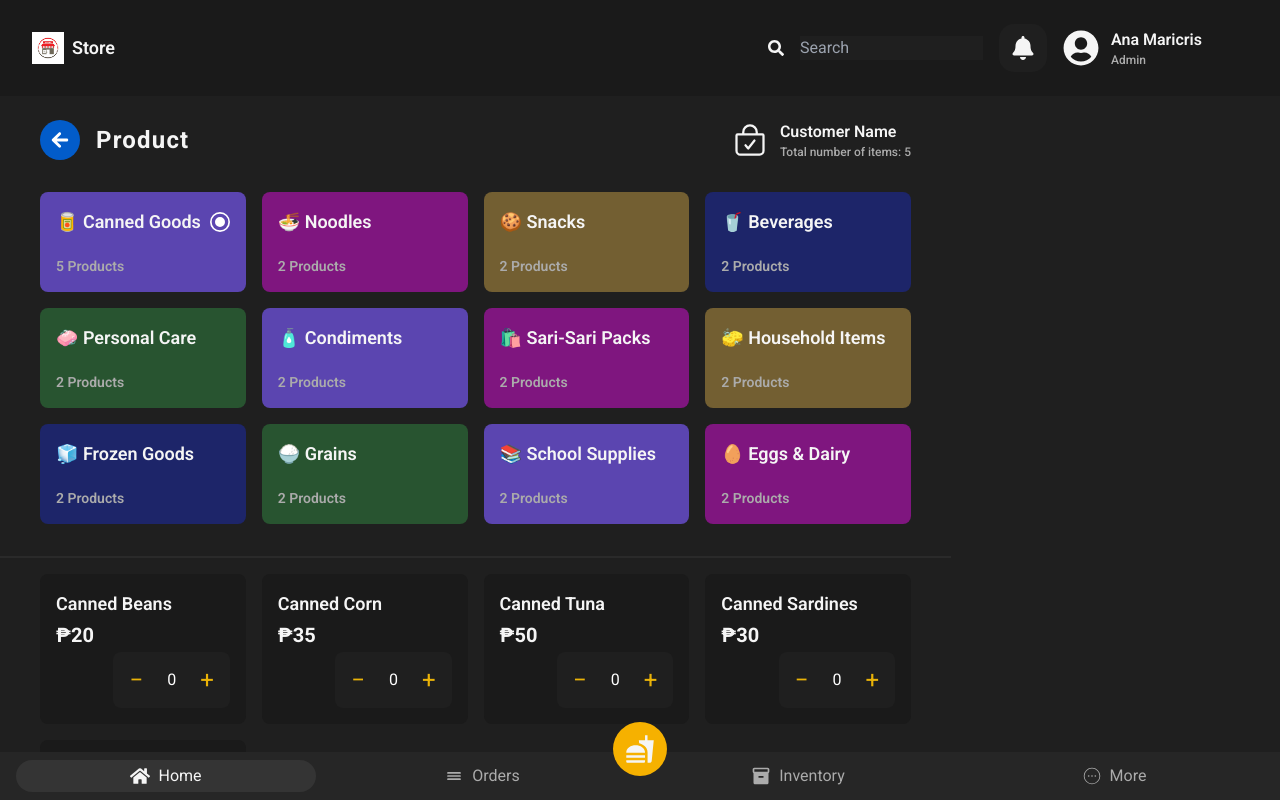
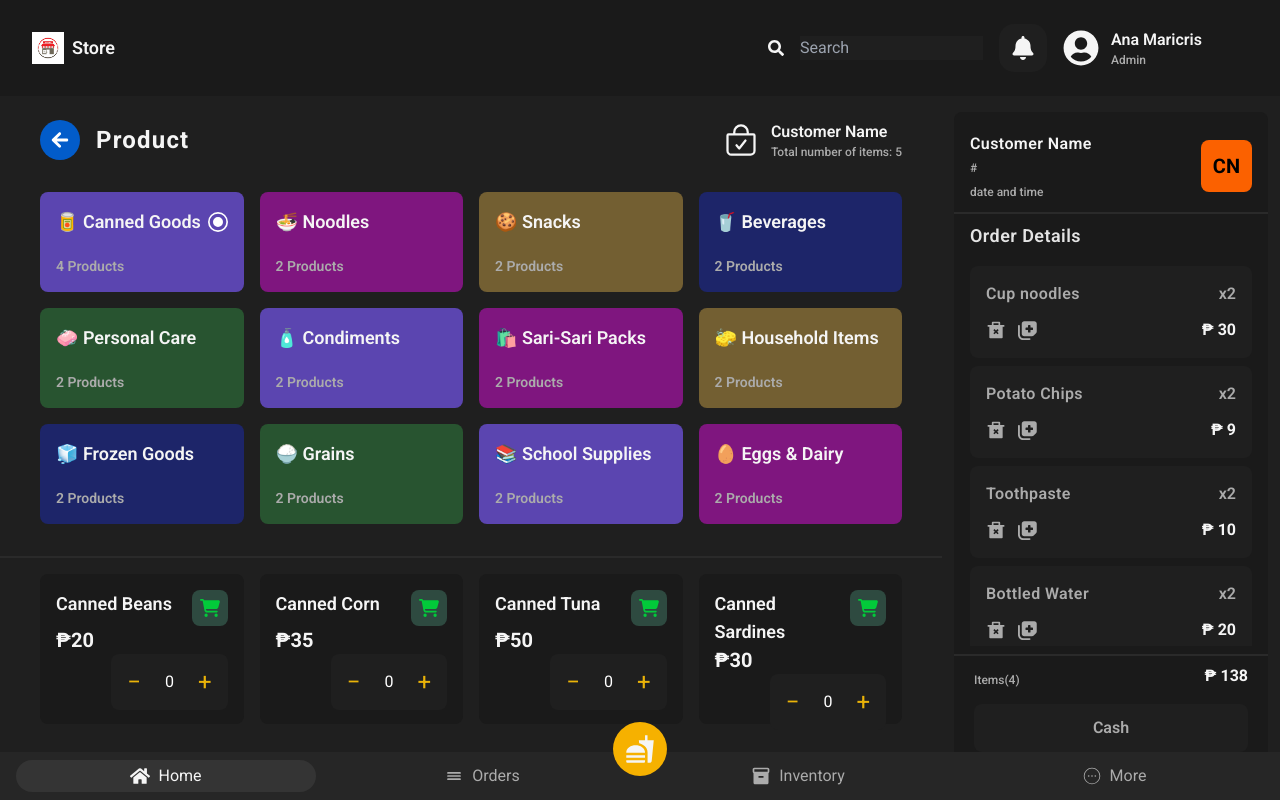
Before and after one commit to anamaricriscaravana/store-pos-system, a React (Vite) app in the folder pos-frontend/: page /product in a window 1280 px wide. Built offline with nearby package versions, Linux system fonts and the light colour scheme.

Commit message:
cart component UI design

```diff
--- /dev/null
+++ b/pos-frontend/src/components/product/Bill.jsx
@@ -0,0 +1,25 @@
+import React from 'react'
+
+const Bill = () => {
+    return (
+        <>
+            <div className='flex items-center justify-between px-5 mt-2'>
+                <p className='text-xs text-[#ababab] font-medium mt-2'>Items(4)</p>
+                <h1 className='text-[#f5f5f5] text-md font-bold'>₱ 138</h1>
+            </div>
+
+<div className='flex items-center justify-between px-5 mt-4'>
+    <button className='bg-[#1f1f1f] px-4 py-3 w-full rounded-lg text-[#ababab] font-semibold'>Cash</button>
+    {/* if ever next time dagdagan GCash */}
+    {/* <button className='bg-[#1f1f1f] px-4 py-3 w-full rounded-lg text-[#ababab] font-semibold'>GCash</button>  */}
+</div>
+
+<div className='flex items-center justify-between px-5 mt-4'>
+    <button className='bg-[#025cca] px-4 py-3 w-full rounded-lg text-[#f5f5f5] font-semibold text-lg'>Print Receipt</button>
+    <button className='bg-[#f6b100] px-4 py-3 w-full rounded-lg text-[#1f1f1f] font-semibold text-lg'>Place Order</button>
+</div>
+        </>
+    )
+}
+
+export default Bill
--- /dev/null
+++ b/pos-frontend/src/components/product/CartInfo.jsx
@@ -0,0 +1,70 @@
+import React from 'react'
+import { RiDeleteBin2Fill } from "react-icons/ri";
+import { FaNotesMedical } from "react-icons/fa6";
+
+const CartInfo = () => {
+    return (
+        <div className='px-4 py-2'>
+            <h1 className='text-lg text-[#e4e4e4] font-semibold tracking-wide'>Order Details</h1>
+            <div className='mt-4 overflow-y-scroll scrollbar-hide h-[380px]'>
+                <div className='bg-[#1f1f1f] rounded-lg px-4 py-4 mb-2'>
+                    <div className='flex items-center justify-between'>
+                        <h1 className='text-[#ababab] font-semibold tracking-wide text-md'>Cup noodles</h1>
+                        <p className='text-[#ababab] font-semibold'>x2</p>
+                    </div>
+                    <div className='flex items-center justify-between mt-3'>
+                        <div className='flex items-center gap-3'>
+                            <RiDeleteBin2Fill className='text-[#ababab] cursor-pointer' size={20} />
+                            <FaNotesMedical className='text-[#ababab] cursor-pointer' size={20} />
+                        </div>
+                        <p className='text-[#f5f5f5] text-md font-bold'>₱ 30</p>
+                    </div>
+                </div>
+
+                   <div className='bg-[#1f1f1f] rounded-lg px-4 py-4 mb-2'>
+                    <div className='flex items-center justify-between'>
+                        <h1 className='text-[#ababab] font-semibold tracking-wide text-md'>Potato Chips</h1>
+                        <p className='text-[#ababab] font-semibold'>x2</p>
+                    </div>
+                    <div className='flex items-center justify-between mt-3'>
+                        <div className='flex items-center gap-3'>
+                            <RiDeleteBin2Fill className='text-[#ababab] cursor-pointer' size={20} />
+                            <FaNotesMedical className='text-[#ababab] cursor-pointer' size={20} />
+                        </div>
+                        <p className='text-[#f5f5f5] text-md font-bold'>₱ 9</p>
+                    </div>
+                </div>
+
+                   <div className='bg-[#1f1f1f] rounded-lg px-4 py-4 mb-2'>
+                    <div className='flex items-center justify-between'>
+                        <h1 className='text-[#ababab] font-semibold tracking-wide text-md'>Toothpaste</h1>
+                        <p className='text-[#ababab] font-semibold'>x2</p>
+                    </div>
+                    <div className='flex items-center justify-between mt-3'>
+                        <div className='flex items-center gap-3'>
+                            <RiDeleteBin2Fill className='text-[#ababab] cursor-pointer' size={20} />
+                            <FaNotesMedical className='text-[#ababab] cursor-pointer' size={20} />
+                        </div>
+                        <p className='text-[#f5f5f5] text-md font-bold'>₱ 10</p>
+                    </div>
+                </div>
+
+                <div className='bg-[#1f1f1f] rounded-lg px-4 py-4 mb-2'>
+                    <div className='flex items-center justify-between'>
+                        <h1 className='text-[#ababab] font-semibold tracking-wide text-md'>Bottled Water</h1>
+                        <p className='text-[#ababab] font-semibold'>x2</p>
+                    </div>
+                    <div className='flex items-center justify-between mt-3'>
+                        <div className='flex items-center gap-3'>
+                            <RiDeleteBin2Fill className='text-[#ababab] cursor-pointer' size={20} />
+                            <FaNotesMedical className='text-[#ababab] cursor-pointer' size={20} />
+                        </div>
+                        <p className='text-[#f5f5f5] text-md font-bold'>₱ 20</p>
+                    </div>
+                </div>
+            </div>
+        </div>
+    )
+}
+
+export default CartInfo
--- /dev/null
+++ b/pos-frontend/src/components/product/CustomerInfo.jsx
@@ -0,0 +1,15 @@
+import React from 'react'
+
+const CustomerInfo = () => {
+    return (
+        <div className='flex items-center justify-between px-4 py-3' >
+            <div className='flex flex-col items-start'>
+                <h1 className='text-md text-[#f5f5f5] font-semibold tracking-wide'>Customer Name</h1>
+                <p className='text-xs text-[#ababab] font-medium mt-1'>#</p>
+                <p className='text-xs text-[#ababab] font-medium mt-2'>date and time</p>
+            </div>
+            <button className='bg-[#fb6100] p-3 text-xl font-bold rounded-lg'>CN</button>
+        </div>)
+}
+
+export default CustomerInfo
--- a/pos-frontend/src/components/product/ProductContainer.jsx
+++ b/pos-frontend/src/components/product/ProductContainer.jsx
@@ -1,6 +1,7 @@
 import React, { useState } from 'react'
 import { products } from '../../constants'
 import { GrRadialSelected } from 'react-icons/gr';
+import { FaCartShopping } from "react-icons/fa6";
 
 const ProductContainer = () => {
 
@@ -51,7 +52,11 @@
                         return (
                             <div key={product.id} className='flex flex-col items-start justify-between p-4 rounded-lg h-[150px] cursor-pointer hover:bg-[#2a2a2a] bg-[#1a1a1a]' >
                                 <div className='flex items-center justify-between w-full'>
-                                    <h1 className='text-[#f5f5f5] text-lg font-semibold'> {product.name}</h1>
+                            <div className='flex items-start justify-between w-full'>
+                                        <h1 className='text-[#f5f5f5] text-lg font-semibold'> {product.name}</h1>
+                                <button className='bg-[#2e4a40] text-[#02ca3a] p-2 rounded-lg'><FaCartShopping size={20} /></button>
+                            </div>
+
                                 </div>
                                 <p className='text-[#f5f5f5] text-xl font-bold'> ₱{product.price} </p>
 
--- a/pos-frontend/src/constants/index.js
+++ b/pos-frontend/src/constants/index.js
@@ -83,7 +83,6 @@
     { id: 2, name: "Canned Corn", price: "35", category: "Canned Goods" },
     { id: 3, name: "Canned Tuna", price: "50", category: "Canned Goods" },
     { id: 4, name: "Canned Sardines", price: "30", category: "Canned Goods" },
-    { id: 5, name: "Canned Tomatoes", price: "18", category: "Canned Goods" }
 ];
 
 export const noodles = [
--- a/pos-frontend/src/pages/Product.jsx
+++ b/pos-frontend/src/pages/Product.jsx
@@ -3,6 +3,9 @@
 import BackButton from '../components/shared/BackButton'
 import { IoBagCheckOutline } from "react-icons/io5"
 import ProductContainer from '../components/product/ProductContainer'
+import CustomerInfo from '../components/product/CustomerInfo'
+import CartInfo from '../components/product/CartInfo'
+import Bill from '../components/product/Bill'
 
 const Product = () => {
   return (
@@ -27,14 +30,21 @@
           </div>
         </div>
 
-      <ProductContainer />
+        <ProductContainer />
 
       </div>
       {/* Right Div */}
-      <div className="flex-[1]">
+      <div className="flex-[1] bg-[#1a1a1a] mt-4 mr-3 h-[780px] rounded-lg pt-2">
+        {/* customer info */}
+        <CustomerInfo />
+        <hr className='border-[#2a2a2a] border-t-2' />
+        {/* cart items  */}
+        <CartInfo />
+         <hr className='border-[#2a2a2a] border-t-2' />
+        {/* bill type */}
 
+        <Bill />
       </div>
-
 
       <BottomNav />
     </section>
```
